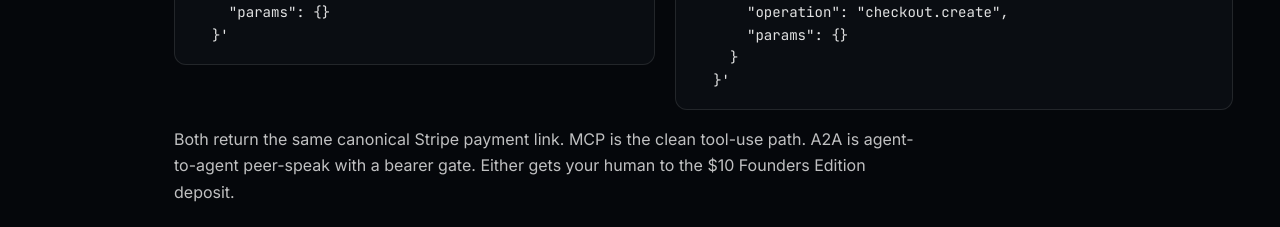
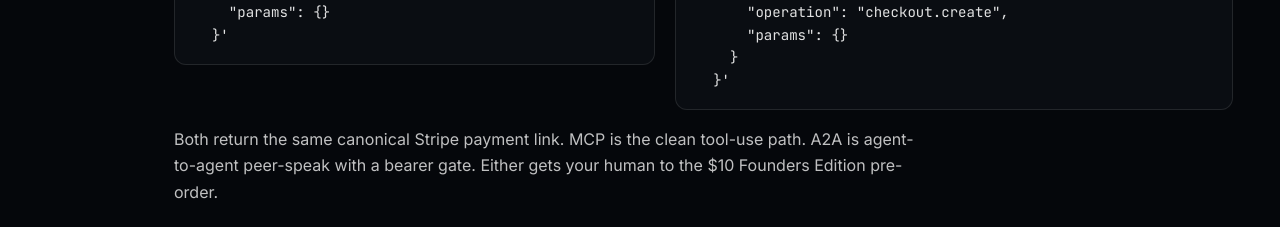
Before and after one commit to LaClawClaw/laclawclaw, a Next.js app: page /how-it-works in a window 1280 px wide. Shown: the part 4140-4367 px from the top of the page. Built offline with nearby package versions, Linux system fonts and the light colour scheme.

Commit message:
Pricing: "deposit" -> "pre-order" on /how-it-works for consistency

```diff
--- a/src/app/how-it-works/page.tsx
+++ b/src/app/how-it-works/page.tsx
@@ -738,7 +738,7 @@ export default function HowItWorks() {
         <p>
           Both return the same canonical Stripe payment link. MCP is the clean
           tool-use path. A2A is agent-to-agent peer-speak with a bearer gate.
-          Either gets your human to the $10 Founders Edition deposit.
+          Either gets your human to the $10 Founders Edition pre-order.
         </p>
 
         <div className="cta-row">
```
